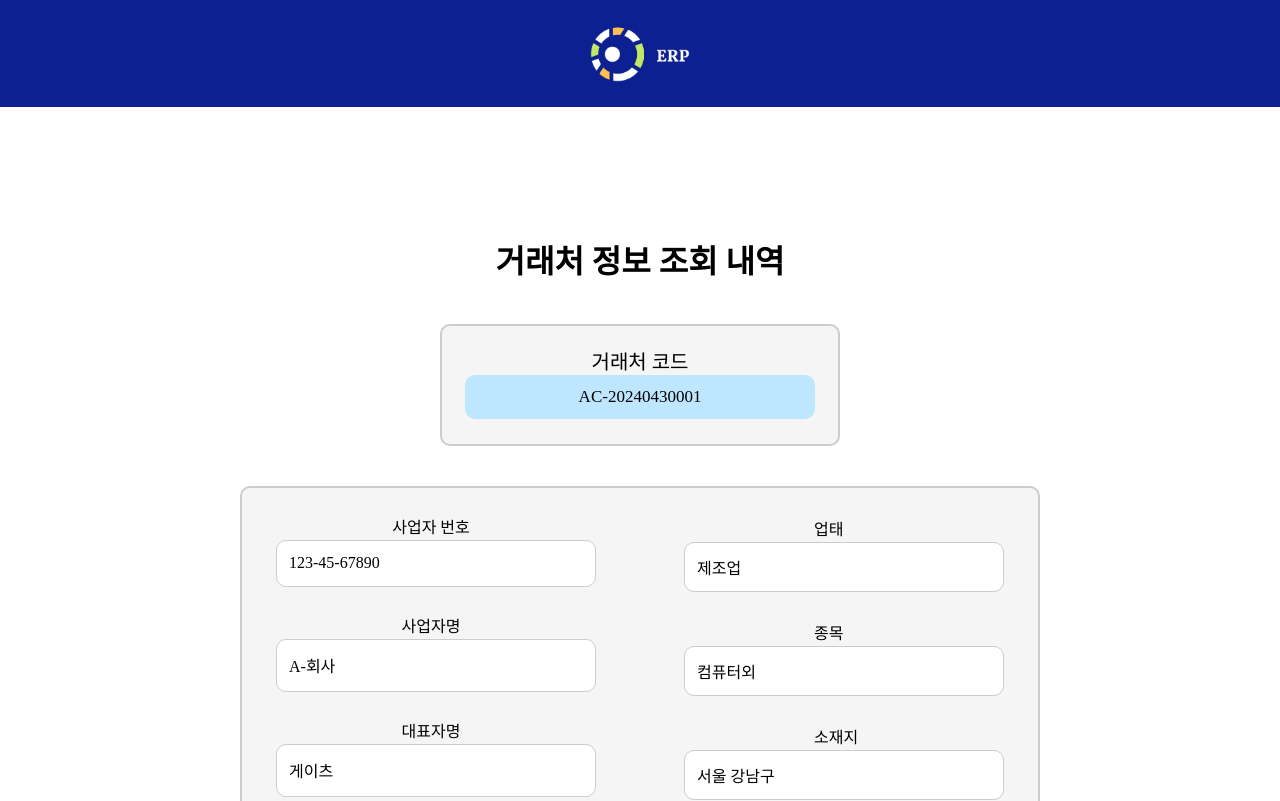
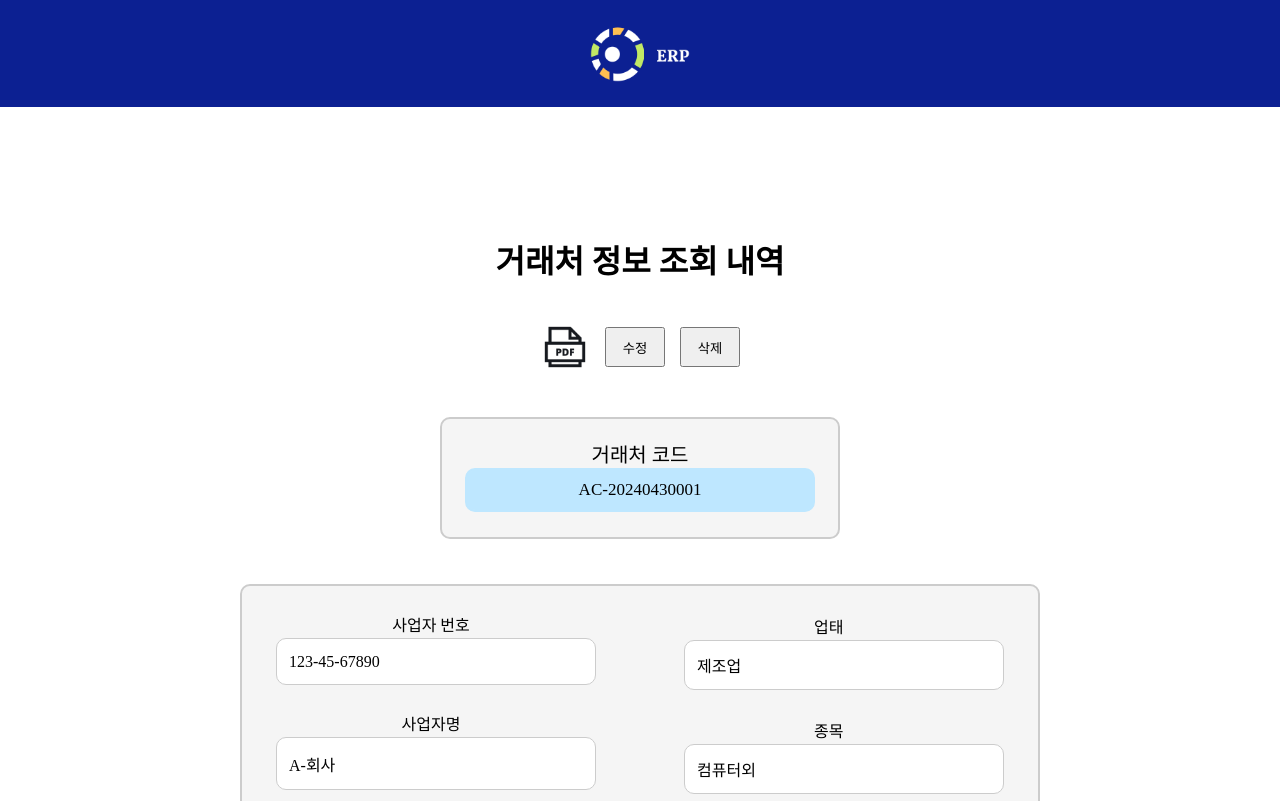
Before and after one commit to beyond-sw-camp/be04-final-team06-ERPC, a Vue app in the folder Frontend/erpc/: page / in a window 1280 px wide. Shown: the top 801 px of the page. Built offline with nearby package versions, Linux system fonts and the light colour scheme; a web font is replaced by a local one.

Commit message:
거래처 조회 페이지에 pdf, 수정, 삭제 버튼 추가함
거래처 조회 페이지에 pdf, 수정, 삭제 버튼 추가함

```diff
--- a/Frontend/erpc/src/assets/css/customer/CustomerContents.css
+++ b/Frontend/erpc/src/assets/css/customer/CustomerContents.css
@@ -11,6 +11,35 @@
     margin-top: 3%;
 }
 
+.maintext {
+    display: flex;
+    align-items: center;
+    justify-content: center;
+}
+
+.customer-btn {
+    display: flex;
+    flex-direction: row;
+    align-items: center;
+    justify-content: center;
+    margin-top: 40px;
+    margin-bottom: 20px;
+}
+
+.pdfimage {
+    width: 50px;
+    height: auto;
+    cursor: pointer;
+}
+
+.customer-edit,
+.customer-delete {
+    width: 60px;
+    height: 40px;
+    cursor: pointer;
+    margin-left: 15px;
+}
+
 .customer-box,
 .customer-box2,
 .customer-box3 {
@@ -18,7 +47,6 @@
     display: flex;
     flex-direction: column;
     align-items: center;
-    margin: 15px;
     margin-bottom: 100px;
     border-radius: 10px;
     border: 2px solid #ccc;
@@ -26,7 +54,7 @@
     background-color: whitesmoke;
     height: auto;
     width: 100%;
-    margin: 20px auto;
+    margin: 25px auto;
     gap: 1px;
 }
 
--- a/Frontend/erpc/src/components/customer/CustomerContents.vue
+++ b/Frontend/erpc/src/components/customer/CustomerContents.vue
@@ -1,7 +1,12 @@
 <template>
     <div class="customer-content">
         <div class="customer-search">
-            <h1>거래처 정보 조회 내역</h1>
+            <h1 class="maintext">거래처 정보 조회 내역</h1>
+            <div class="customer-btn">
+                <img src="@/assets/img/pdf.png" class="pdfimage">
+                <button class="customer-edit">수정</button>
+                <button class="customer-delete">삭제</button>
+            </div>
         </div>
         <div class="customer-box">
             <div class="customer-code">
@@ -82,5 +87,5 @@
 </script>
 
 <style>
-    @import url('@/assets/css/customer/CustomerContents.css');
+@import url('@/assets/css/customer/CustomerContents.css');
 </style>
```
Also changed, not shown: Frontend/erpc/src/assets/img/pdf.png (added).
